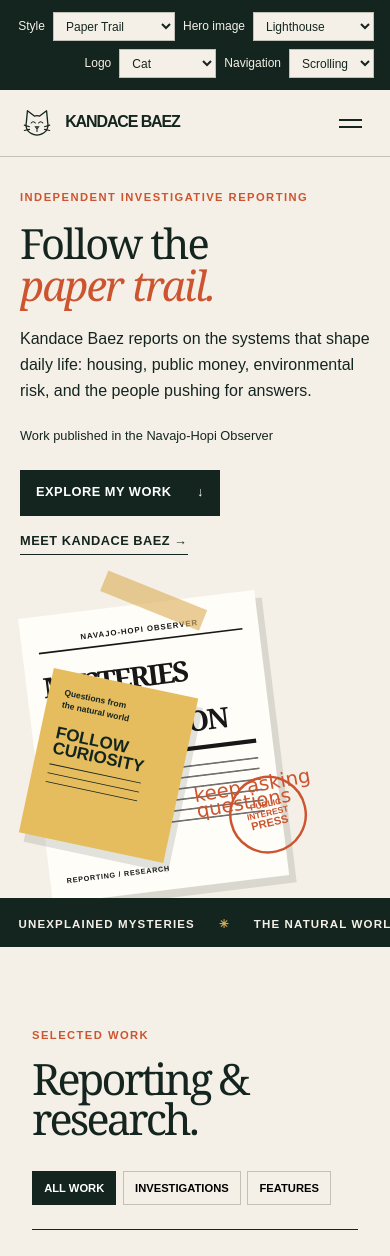
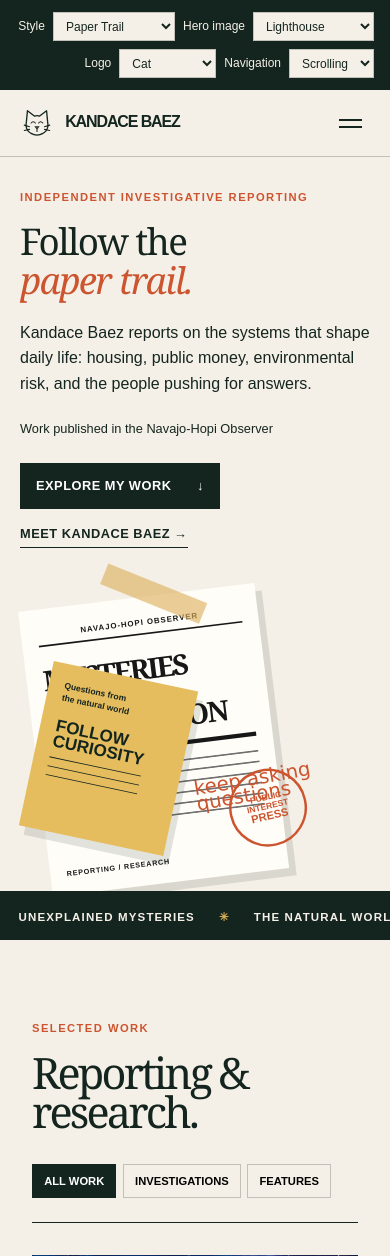
Before and after one commit to expo7/journalist-portfolio, a Django app: page / in a window 390 px wide. Shown: the top 1256 px of the page. Run offline with Django 5.2, Linux system fonts and the light colour scheme; data comes from the database, SQL or seed files in the repository.

Commit message:
Scale hero headline and spacing for laptop screens

```diff
--- a/portfolio/static/portfolio/styles.css
+++ b/portfolio/static/portfolio/styles.css
@@ -111,3 +111,11 @@ body .about-portrait { width:100%; max-width:280px; height:280px; justify-self:c
  body .style-switcher { gap:.5rem; padding:.75rem 1rem; }
  body .style-switcher select { max-width:100%; }
 }
+
+/* Keep the introduction in proportion at laptop widths. */
+body .hero { gap:clamp(1.5rem,3vw,3rem); padding-block:clamp(2.5rem,5vw,4.5rem); }
+body .hero h1 { font-size:clamp(2.8rem,4.5vw,4.8rem); line-height:1.06; letter-spacing:-.045em; }
+@media(max-width:780px) {
+ body .hero { padding-block:2rem 2.5rem; gap:1.75rem; }
+ body .hero h1 { font-size:clamp(2.3rem,8.5vw,3.6rem); line-height:1.06; }
+}
--- a/portfolio/templates/portfolio/home.html
+++ b/portfolio/templates/portfolio/home.html
@@ -6,7 +6,7 @@
     <meta name="viewport" content="width=device-width, initial-scale=1.0" />
     <meta name="description" content="{{ profile.name }} is an investigative journalist exploring animal welfare, unexplained mysteries, and the natural world." />
     <title>{{ profile.name }} — Investigative Journalist</title>
-    <link rel="stylesheet" href="{% static 'portfolio/styles.css' %}?v=11" />
+    <link rel="stylesheet" href="{% static 'portfolio/styles.css' %}?v=12" />
     <link id="harbor-theme" rel="stylesheet" href="{% static 'portfolio/harbor.css' %}?v=1" {% if profile.theme == "original" %}disabled{% endif %} />
     <link id="rose-theme" rel="stylesheet" href="{% static 'portfolio/rose.css' %}?v=1" {% if profile.theme != "rose" %}disabled{% endif %} />
     <link id="midnight-theme" rel="stylesheet" href="{% static 'portfolio/midnight.css' %}?v=1" {% if profile.theme != "midnight" and profile.theme != "glow" %}disabled{% endif %} />
```
